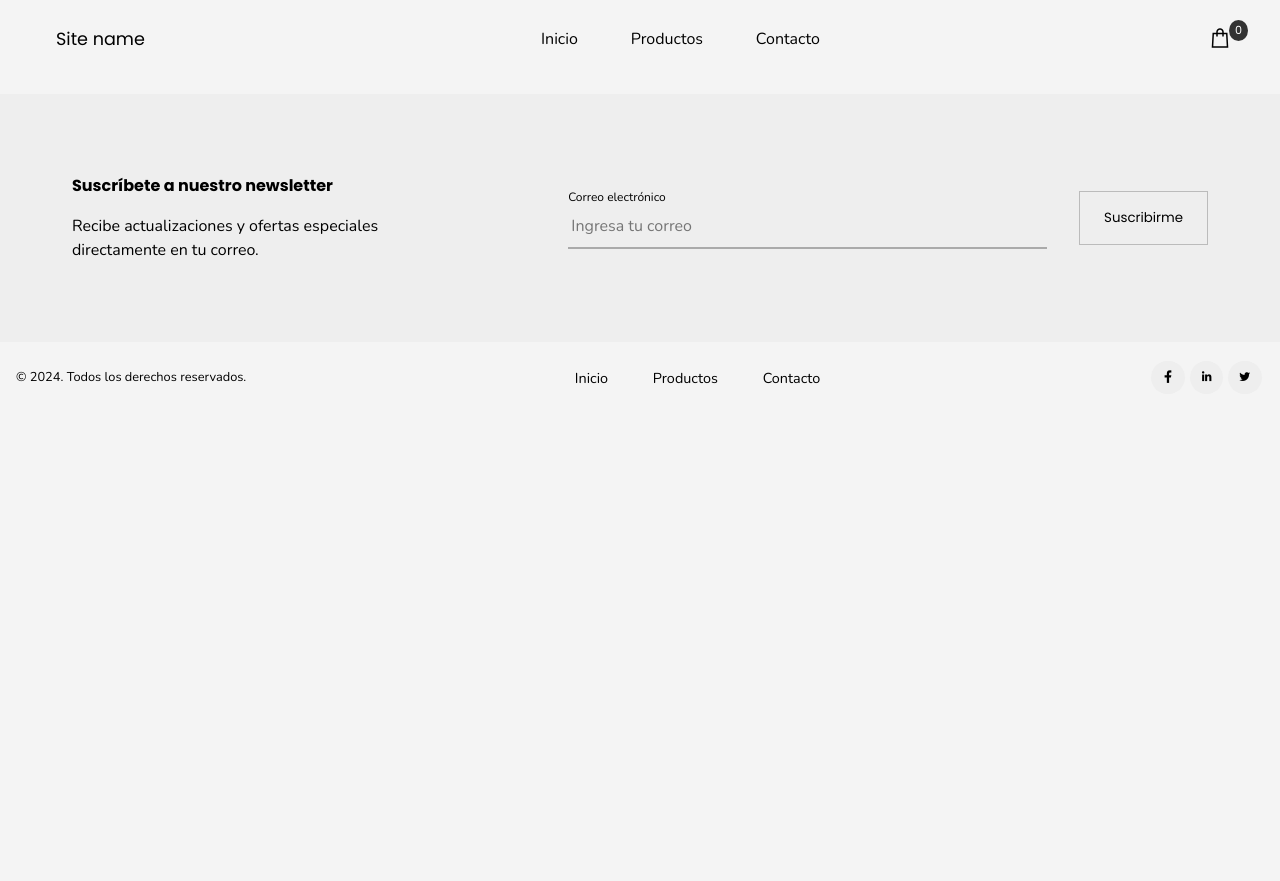
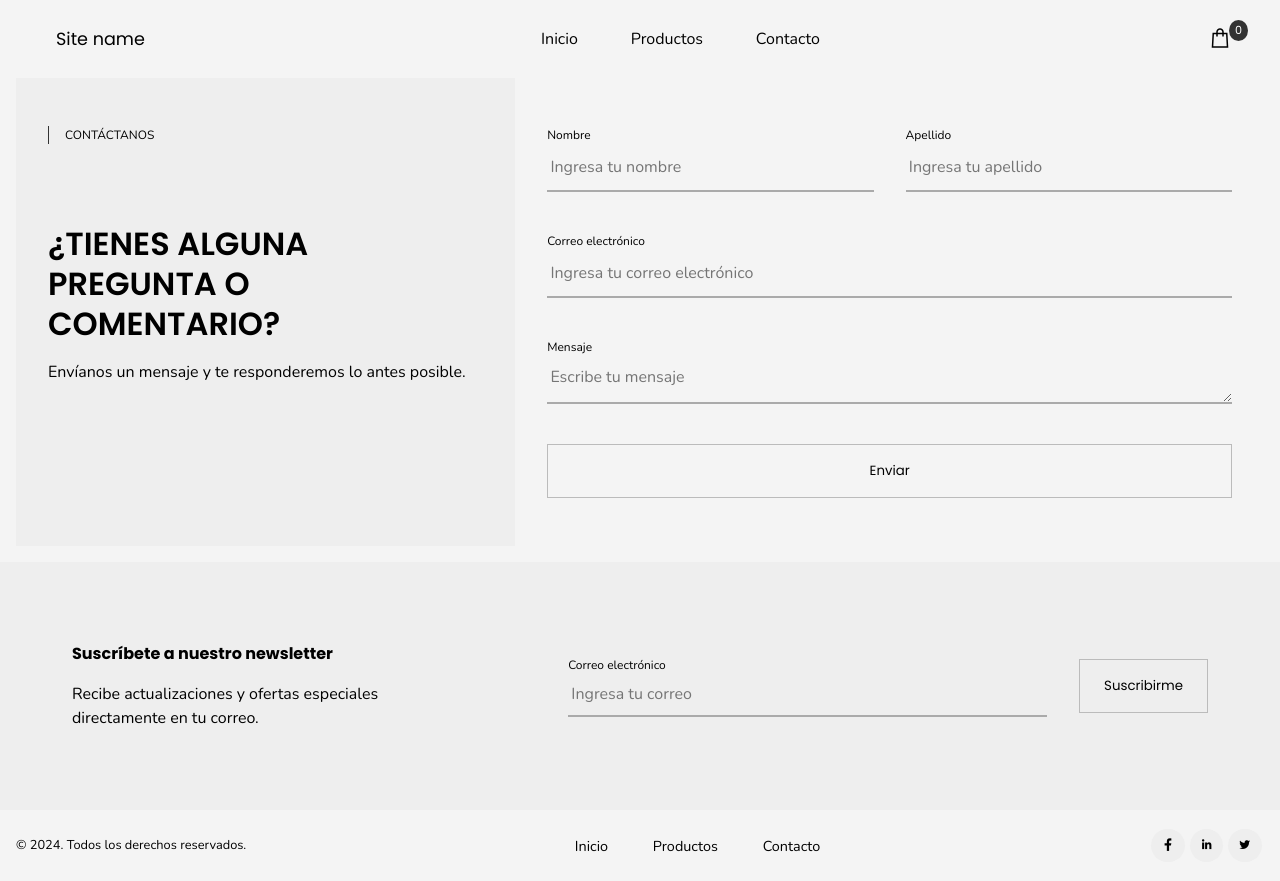
Before and after one commit to Martina-B-Salvatierra/PFI-TiendaWeb, a plain HTML site: page contacto.html in a window 1280 px wide. Before the commit the page ends 800 px from the top, so only its background shows below. Drawn offline with nearby package versions, Linux system fonts and the light colour scheme.

Commit message:
Actualiza el contenido de los archivos HTML, main.css y theme.css

```diff
--- a/contacto.html
+++ b/contacto.html
@@ -39,7 +39,48 @@
 
     </header>
 
-    <main></main>
+    <main>
+
+        <section class="contact-section">
+            <div class="contact-header">
+                <p class="intro">Contáctanos</p>
+                <h1>¿Tienes alguna pregunta o comentario?</h1>
+                <p class="description">Envíanos un mensaje y te responderemos lo antes posible.</p>
+            </div>
+
+            <div class="contact-form">
+                <form action="">
+                    <!-- Nombre y Apellido -->
+                    <div class="form-row">
+                        <div class="form-group">
+                            <label for="first-name">Nombre</label>
+                            <input type="text" name="first-name" id="first-name" placeholder="Ingresa tu nombre" required>
+                        </div>
+                        <div class="form-group">
+                            <label for="last-name">Apellido</label>
+                            <input type="text" name="last-name" id="last-name" placeholder="Ingresa tu apellido" required>
+                        </div>
+                    </div>
+
+                    <!-- Correo electrónico -->
+                    <div class="form-group">
+                        <label for="email">Correo electrónico</label>
+                        <input type="email" name="email" id="email" placeholder="Ingresa tu correo electrónico" required>
+                    </div>
+
+                    <!-- Mensaje -->
+                    <div class="form-group">
+                        <label for="message">Mensaje</label>
+                        <textarea name="message" id="message" rows="4" placeholder="Escribe tu mensaje" required></textarea>
+                    </div>
+
+                    <!-- Botón de envío -->
+                    <button type="submit" class="submit-button">Enviar</button>
+                </form>
+            </div>
+        </section>
+
+    </main>
 
     <footer>
 
--- a/css/main.css
+++ b/css/main.css
@@ -183,6 +183,10 @@ footer {
     width: 40%;
 }
 
+.newsletter-content h4, .newsletter-content p {
+    margin: 1rem;
+}
+
 .newsletter-form {
     padding: 2rem 1.5rem;
     display: flex;
@@ -346,3 +350,131 @@ footer {
         margin: 1rem 0;
     }
 }
+
+
+
+
+
+
+.contact-section {
+    padding: 0 1rem;
+    display: flex;
+    justify-content: space-between;
+    width: 100%;
+}
+
+.contact-header {
+    background-color: #eee;
+    padding: 1rem;
+    width: 40%;
+
+    display: flex;
+    flex-direction: column;
+    justify-content: start;
+}
+
+.intro {
+    font-size: 0.75rem;
+    padding: 0 1rem;
+    text-transform: uppercase;
+    margin: 2rem 0 1rem 1rem;
+    border-left: 1px solid #333;
+}
+
+.contact-header h1 {
+    padding: 0 1rem;
+    text-transform: uppercase;
+    line-height: 2.5rem;
+    font-weight: 600;
+    margin: 4rem 0 0;
+
+
+}
+
+.description {
+    padding: 0 1rem;
+
+
+}
+
+
+.contact-form {
+    display: flex;
+    justify-content: center;
+    align-items: center;
+    padding: 1rem;
+    width: 60%;
+}
+
+
+form {
+    padding: 1rem;
+    display: flex;
+    flex-direction: column;
+    justify-content: center;
+    align-items: center;
+    gap: 0.5rem;
+    width: 100%;
+}
+
+.form-row {
+    width: 100%;
+    display: flex;
+    gap: 2rem;
+}
+
+.form-row .form-group {
+    margin: 1rem 0;
+}
+
+.form-group {
+    display: flex;
+    flex-direction: column;
+    width: 100%;
+    margin: 1rem;
+}
+
+.form-group input, .form-group textarea {
+    font-size: 1rem;
+    padding: 0.6rem 0.2rem;
+    border-bottom: 0.15rem solid #aaa;
+    width: 100%;
+    height: 3rem;
+}
+
+.form-group textarea {
+    resize: vertical;
+    overflow: hidden;
+
+}
+
+.form-group label {
+    font-size: 0.75rem;
+}
+
+.submit-button {
+    padding: 1rem 1.5rem;
+    margin: 1rem;
+    border: 1px solid #bbb;
+    cursor: pointer;
+    width: 100%;
+}
+
+
+@media (max-width: 800px) {
+    .contact-section {
+        padding: 0 1rem;
+        flex-direction: column;
+        justify-content: center;
+        align-items: center;
+    }
+
+    .contact-header {
+        width: 100%;
+        padding: 2rem 1rem;
+    }
+
+    .contact-form {
+        width: 100%;
+    }
+}
--- a/css/theme.css
+++ b/css/theme.css
@@ -72,13 +72,21 @@ body {
     background-color: var(--color-lightest);
 }
 
+
+h1 {
+    font-family: var(--font-primary);
+    margin-bottom: 1rem;
+    font-weight: 600;
+    font-size: 2rem;
+}
+
 h4 {
     font-family: var(--font-primary);
-    margin: 1rem;
+    margin: 1rem 0;
 }
 
 p {
-    margin: 1rem;
+    margin: 1rem 0;
 }
 
 button {
```
Also changed, not shown: producto.html (+1 -1 lines).
